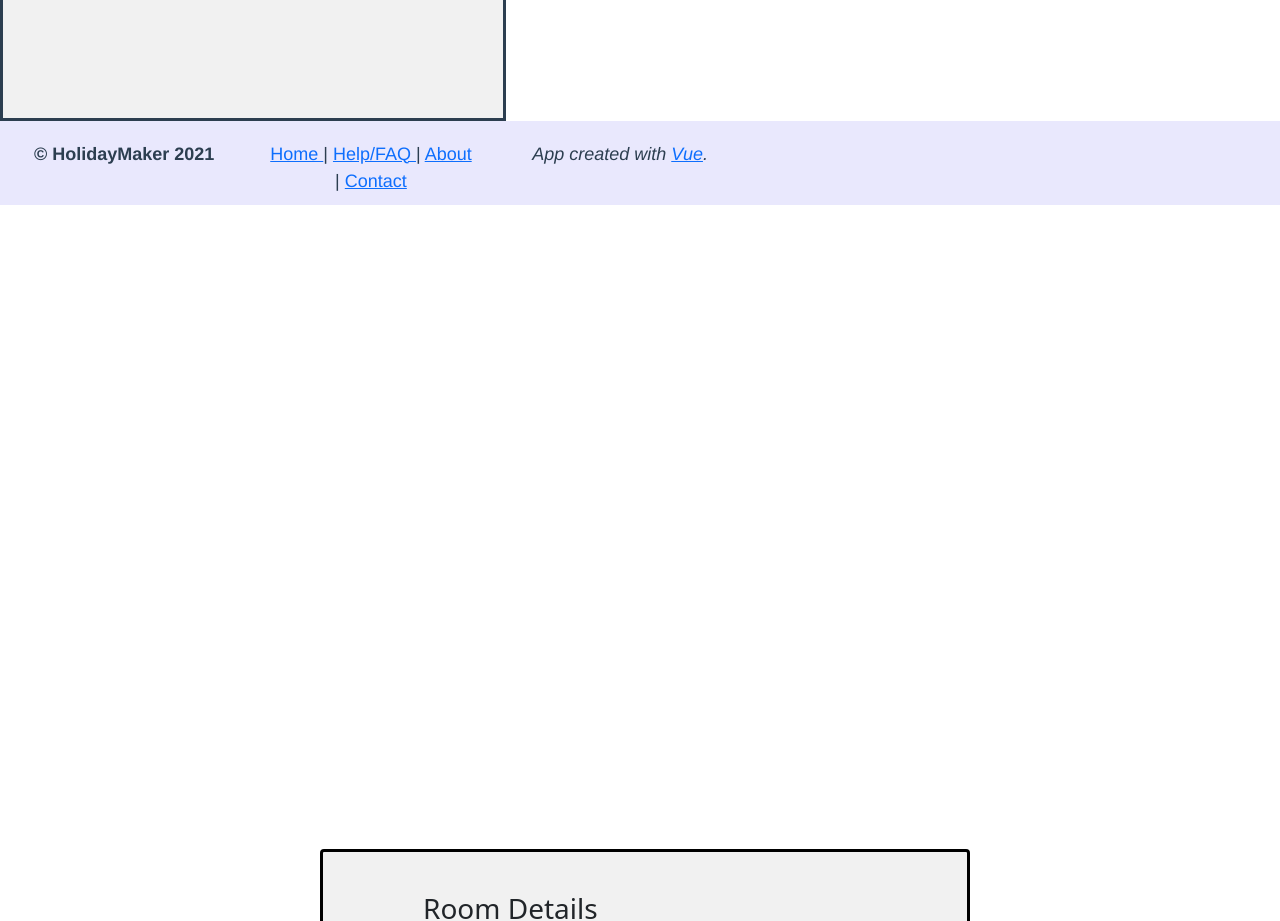
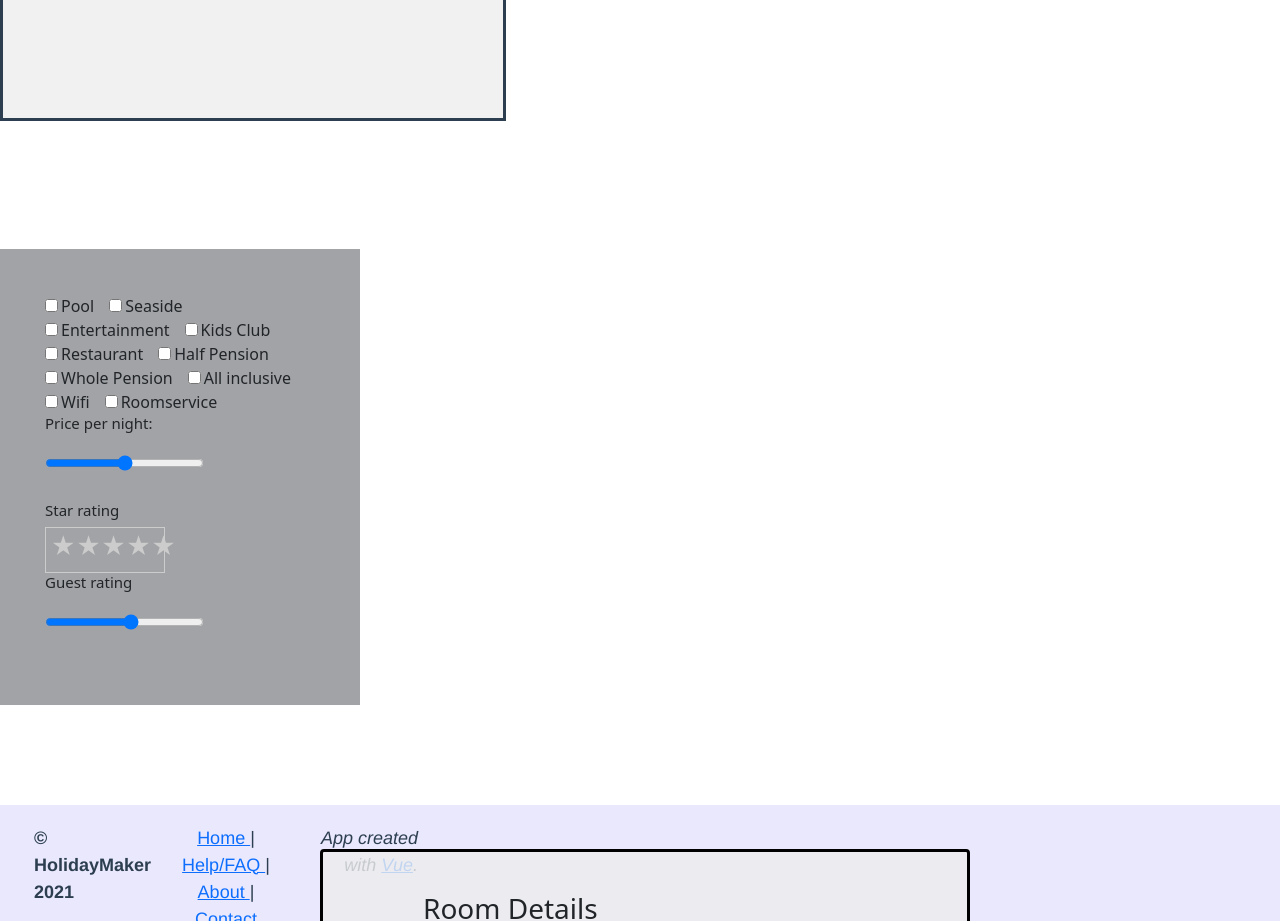
Before and after one commit to giddster/holidaymaker, a Vue app in the folder holidaymaker-frontend/: page /booking in a window 1280 px wide. Shown: the part 1000-1921 px from the top of the page. Built offline with nearby package versions, Linux system fonts and the light colour scheme; no server answers; the HTML template or start-up script is replaced by a standard one.

Commit message:
Added filtering options and created component

```diff
--- /dev/null
+++ b/holidaymaker-frontend/src/components/FilterComponent.vue
@@ -0,0 +1,152 @@
+<template>
+    <body>
+        <div class="filterComponent-view">
+            <div class="form">
+                <form class="filter-form">
+                    <div class="checkboxes">
+                        <input type="checkbox" id="hasPool" name="hasPool">
+                        <label for="hasPool">Pool</label>
+                        <input type="checkbox" id="hasSeaSide" name="hasSeaSide">
+                        <label for="hasSeaSide">Seaside</label><br>
+
+                        <input type="checkbox" id="hasEntertainment" name="hasEntertainment">
+                        <label for="hasEntertainment">Entertainment</label>
+                        <input type="checkbox" id="hasKidsClub" name="hasKidsClub">
+                        <label for="hasKidsClub">Kids Club</label><br>
+
+                        <input type="checkbox" id="hasRestaurant" name="hasRestaurant">
+                        <label for="hasRestaurant">Restaurant</label>
+                        <input type="checkbox" id="hasHalfPension" name="hasHalfPension">
+                        <label for="hasHalfPension">Half Pension</label><br>
+
+                        <input type="checkbox" id="hasWholePension" name="hasWholePension">
+                        <label for="hasWholePension">Whole Pension</label>
+                        <input type="checkbox" id="hasAllInclusive" name="hasAllInclusive">
+                        <label for="hasAllInclusive">All inclusive</label><br>
+
+                        <input type="checkbox" id="hasWifi" name="hasWifi">
+                        <label for="hasWifi">Wifi</label>
+                        <input type="checkbox" id="hasRoomService" name="hasRoomService">
+                        <label for="hasRoomService">Roomservice</label>
+                    </div>
+                    <h3>Price per night: </h3>
+                    <div class="slider">
+                        <input type="range" min="1" max="5000" value>
+                    </div>
+                    <h3>Star rating</h3>
+                    <div class="star-rating">
+                        <input type="radio" id="5-stars" name="rating" value="5" />
+                        <label for="5-stars" class="star">&#9733;</label>
+                        <input type="radio" id="4-stars" name="rating" value="4" />
+                        <label for="4-stars" class="star">&#9733;</label>
+                        <input type="radio" id="3-stars" name="rating" value="3" />
+                        <label for="3-stars" class="star">&#9733;</label>
+                        <input type="radio" id="2-stars" name="rating" value="2" />
+                        <label for="2-stars" class="star">&#9733;</label>
+                        <input type="radio" id="1-star" name="rating" value="1" />
+                        <label for="1-star" class="star">&#9733;</label>
+                    </div>
+                    <h3>Guest rating</h3>
+                    <div class="slider">
+                        <input type="range" min="1" max="10" value>
+                    </div>
+                </form>
+            </div>
+        </div>
+
+    </body>
+</template>
+<script>
+export default {
+    methods:{
+
+    }
+}
+</script>
+
+<style scoped>
+.filterComponent-view{
+    width:360px;
+    padding: 10% 0 0;
+
+}
+.form {
+    position: relative;
+    z-index: 1;
+    background: rgba(139, 140, 144, 0.8);
+    max-width: 360px;
+    margin: 0 auto 100px;
+    padding: 45px;
+    text-align: center;
+}
+.form input{
+    font-family: "Roboto", sans-serif;
+    outline:1;
+    background: #f2f2f2;
+    border:0;
+    margin:0 0 15px;
+    padding: 15px;
+    box-sizing: border-box;
+    font-size: 14px;
+
+}
+.checkboxes{
+    text-align: left;
+}
+.checkboxes input{
+    margin: 0px 0px 0px 0px;
+}
+.checkboxes label{
+    margin: 0px 15px 0px 3px;
+}
+.slider{
+    text-align: left;
+
+}
+h3{
+    font-size: 15px;
+    text-align: left;
+}
+.star-rating {
+  border:solid 1px #ccc;
+  display:flex;
+  flex-direction: row-reverse;
+  font-size:1.5em;
+  justify-content:space-around;
+  padding:0 .2em;
+  text-align:center;
+  width:5em;
+}
+
+.star-rating input {
+  display:none;
+}
+
+.star-rating label {
+  color:#ccc;
+  cursor:pointer;
+}
+
+.star-rating :checked ~ label {
+  color:#f90;
+}
+
+.star-rating label:hover,
+.star-rating label:hover ~ label {
+  color:#fc0;
+}
+
+/* explanation */
+
+article {
+  background-color:#ffe;
+  box-shadow:0 0 1em 1px rgba(0,0,0,.25);
+  color:#006;
+  font-family:cursive;
+  font-style:italic;
+  margin:4em;
+  max-width:30em;
+  padding:2em;
+}
+
+</style>
--- a/holidaymaker-frontend/src/views/BookingView.vue
+++ b/holidaymaker-frontend/src/views/BookingView.vue
@@ -3,6 +3,7 @@
     <booking-user-details></booking-user-details>
     <hotel-details></hotel-details>
     <room-details></room-details>
+    <filter-component></filter-component>
 </template>
 
 
@@ -10,12 +11,14 @@
 import BookingUserDetails from '../components/BookingUserDetails.vue'
 import HotelDetails from '../components/HotelDetails.vue'
 import RoomDetails from '../components/RoomDetails.vue'
+import FilterComponent from '../components/FilterComponent.vue'
 export default {
   components: {
 
     BookingUserDetails,
     HotelDetails,
-    RoomDetails
+    RoomDetails,
+    FilterComponent
 
   },
 
```
